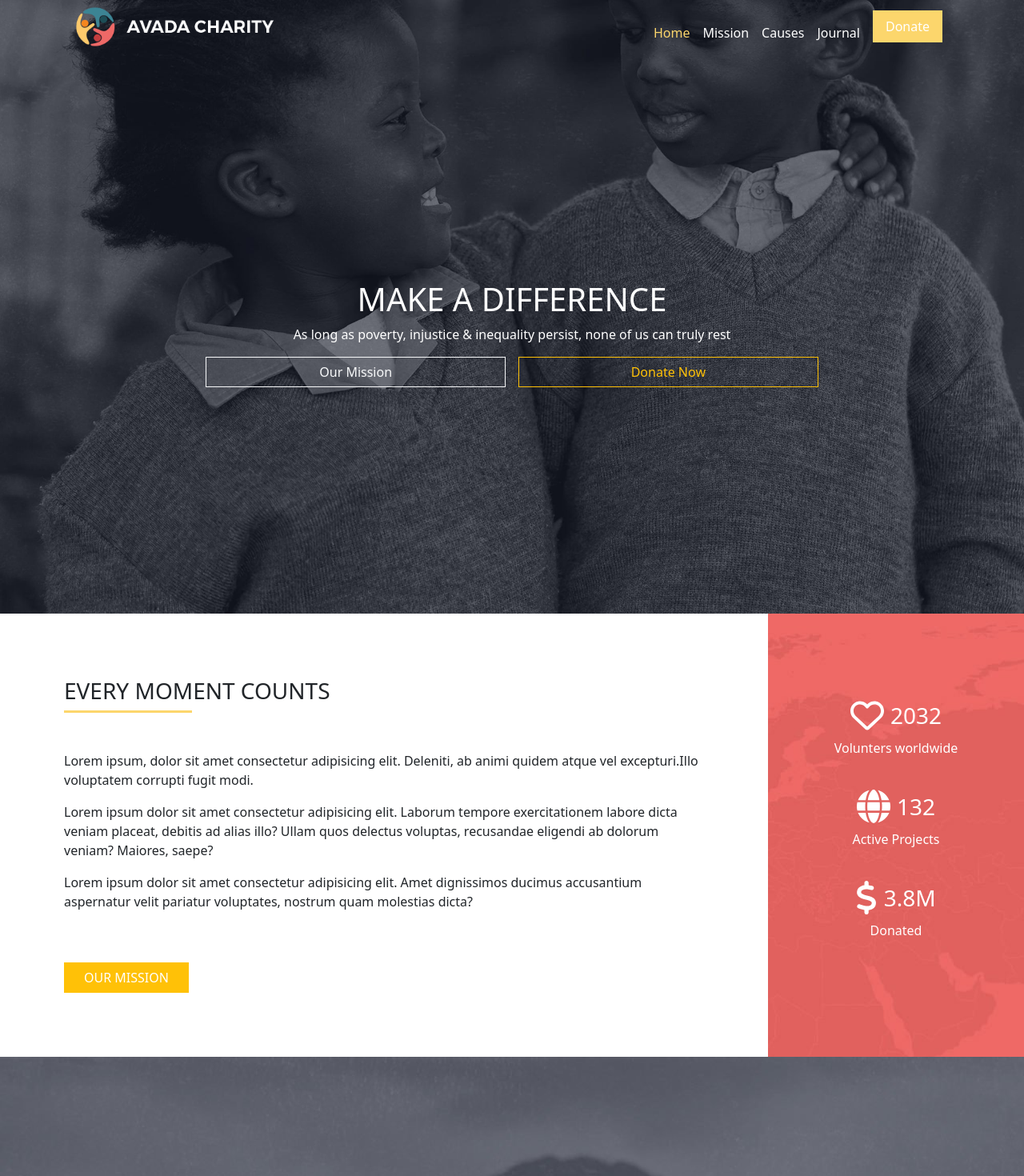
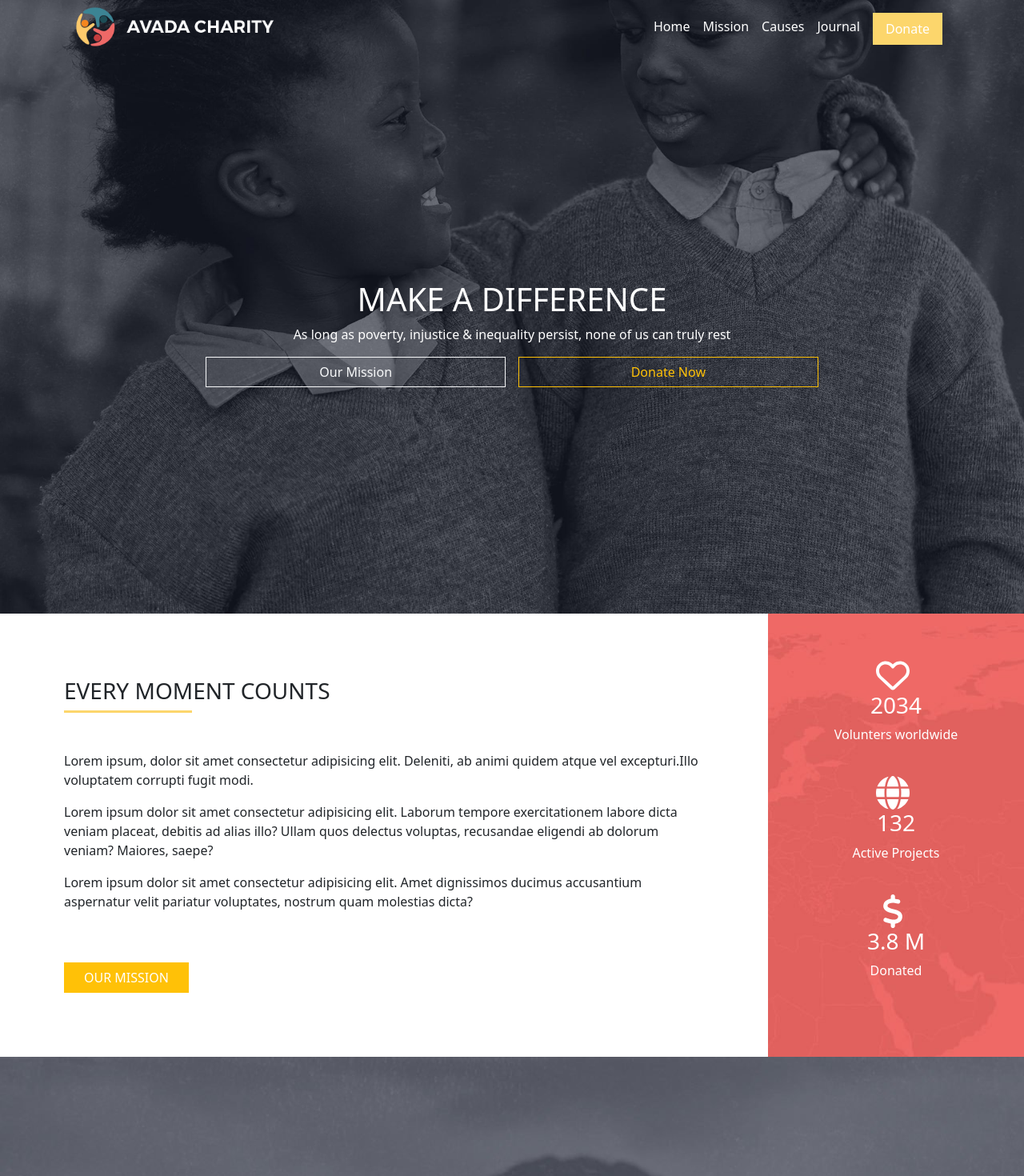
Before and after one commit to giuseppevignanello/proj-html-vuejs, a Vue app: page / in a window 1280 px wide. Shown: the top 1470 px of the page at 80% size. Built offline with nearby package versions, Linux system fonts and the light colour scheme.

Commit message:
add increasing counter

```diff
--- a/src/assets/scss/app.scss
+++ b/src/assets/scss/app.scss
@@ -19,6 +19,7 @@ img {
 
 a {
     text-decoration: none;
+    color: $lighter;
 }
 
 
@@ -40,18 +41,19 @@ a {
 }
 
 .menu{
-    li:first-of-type {
-        color: $secondary;
-    }
 
     li:last-of-type {
         padding: 0.5rem 1rem;
         background-color: $secondary;
+        margin-top: 5px;
     }
 }
 
 .pageBanner {
 
+    .toView {
+        height: 200px;
+    }
     .left_side {
         padding: 5rem
     }
--- a/src/components/HeaderNavbar.vue
+++ b/src/components/HeaderNavbar.vue
@@ -27,9 +27,9 @@ export default {
                     <span class="navbar-toggler-icon"></span>
                 </button>
                 <div class="collapse navbar-collapse justify-content-end" id="navbarSupportedContent">
-                    <ul class="navbar-nav menu d-flex list-unstyled justify-content-between text-white align-items-end">
+                    <ul class="navbar-nav menu d-flex list-unstyled justify-content-between text-white align-items-center">
                         <li class="nav-item mx-2" v-for="item in menuList">
-                            {{ item }}
+                            <a href="">{{ item }}</a>
                         </li>
                     </ul>
                 </div>
--- a/src/components/PageBanner.vue
+++ b/src/components/PageBanner.vue
@@ -8,14 +8,72 @@ export default {
                 "Lorem ipsum, dolor sit amet consectetur adipisicing elit. Deleniti, ab animi quidem atque vel excepturi.Illo voluptatem corrupti fugit modi.",
                 "Lorem ipsum dolor sit amet consectetur adipisicing elit. Laborum tempore exercitationem labore dicta veniam placeat, debitis ad alias illo? Ullam quos delectus voluptas, recusandae eligendi ab dolorum veniam? Maiores, saepe?",
                 "Lorem ipsum dolor sit amet consectetur adipisicing elit. Amet dignissimos ducimus accusantium aspernatur velit pariatur voluptates, nostrum quam molestias dicta?"
+            ],
+            goals: [
+                {
+                    icon: "fa-regular fa-heart",
+                    title: "Volunters worldwide",
+                    number: 0,
+                    endNumber: 2032,
+                    million: ""
+                },
+                {
+                    icon: "fa-solid fa-globe",
+                    title: "Active Projects",
+                    number: 0,
+                    endNumber: 132,
+                    million: ""
+                },
+                {
+                    icon: "fa-solid fa-dollar-sign",
+                    title: "Donated",
+                    number: 0,
+                    endNumber: 3.8,
+                    million: "M"
+                },
             ]
         }
-    }
+    }, mounted() {
+        window.addEventListener('scroll', this.isVisible);
+    },
+    methods: {
+        isVisible() {
+            const pageBannerEl = document.querySelector(".toView").getBoundingClientRect();
+            if (
+                pageBannerEl.bottom <= (window.innerHeight || document.documentElement.clientHeight)
+            ) {
+                this.increaseCounter()
+                window.removeEventListener('scroll', this.isVisible);
+            } else {
+                return false
+            }
+        },
+        increaseCounter() {
+            setInterval(() => {
+                if (this.goals[0].number < this.goals[0].endNumber) {
+                    this.goals[0].number += 9;
+                }
+            }, 10);
+            setInterval(() => {
+                if (this.goals[1].number < this.goals[1].endNumber) {
+                    this.goals[1].number += 1;
+                }
+            }, 20);
+            setInterval(() => {
+                if (this.goals[2].number < this.goals[2].endNumber) {
+                    this.goals[2].number += 0.1
+                }
+            }, 70);
+
+        }
+    },
+
 }
 </script>
 
 <template>
     <div class="d-flex pageBanner">
+        <div class="toView"></div>
         <div class="left_side w-75">
             <h3> EVERY MOMENT COUNTS</h3>
             <div class="bar">
@@ -24,21 +82,17 @@ export default {
                 <p v-for="p in this.bannerText">{{ p }}</p>
             </div>
 
-            <button type="button" class="btn btn-danger text-white rounded-0 px-4 my-3 d-md-none" data-bs-toggle="modal" data-bs-target="#bannerTextModal">READ</button>
+            <button type="button" class="btn btn-danger text-white rounded-0 px-4 my-3 d-md-none" data-bs-toggle="modal"
+                data-bs-target="#bannerTextModal">READ</button>
             <button type="button" class="btn btn-warning text-white rounded-0 px-4">OUR MISSION</button>
         </div>
         <div class="right_side w-25 d-flex flex-column text-white justify-content-center p-3">
-            <div class="volunteers text-center mb-4">
-                <h3><font-awesome-icon :icon="['far', 'heart']" class="fa-xl me-2" />2032</h3>
-                <p class="d-none d-sm-block">Volunters worldwide</p>
-            </div>
-            <div class="activeProjects text-center mb-4">
-                <h3><font-awesome-icon :icon="['fas', 'globe']" class="fa-xl me-2" />132</h3>
-                <p class="d-none d-sm-block">Active Projects</p>
-            </div>
-            <div class="Donated text-center mb-4">
-                <h3><font-awesome-icon :icon="['fas', 'dollar-sign']" class="fa-xl me-2" />3.8M</h3>
-                <p class="d-none d-sm-block">Donated</p>
+            <div v-for="goal in this.goals" class="text-center mb-4">
+                <h3 v-if="goal.million == ''" ><font-awesome-icon :icon="goal.icon" class="fa-xl me-2" /> <br> {{ goal.number}} {{
+                    goal.million }}</h3>
+                <h3 v-else> <font-awesome-icon :icon="goal.icon" class="fa-xl me-2" /> <br> {{ goal.number.toFixed(1) }} {{
+                    goal.million }} </h3>
+                <p class="d-none d-sm-block">{{ goal.title }}</p>
             </div>
         </div>
         <!-- Modal -->
```
